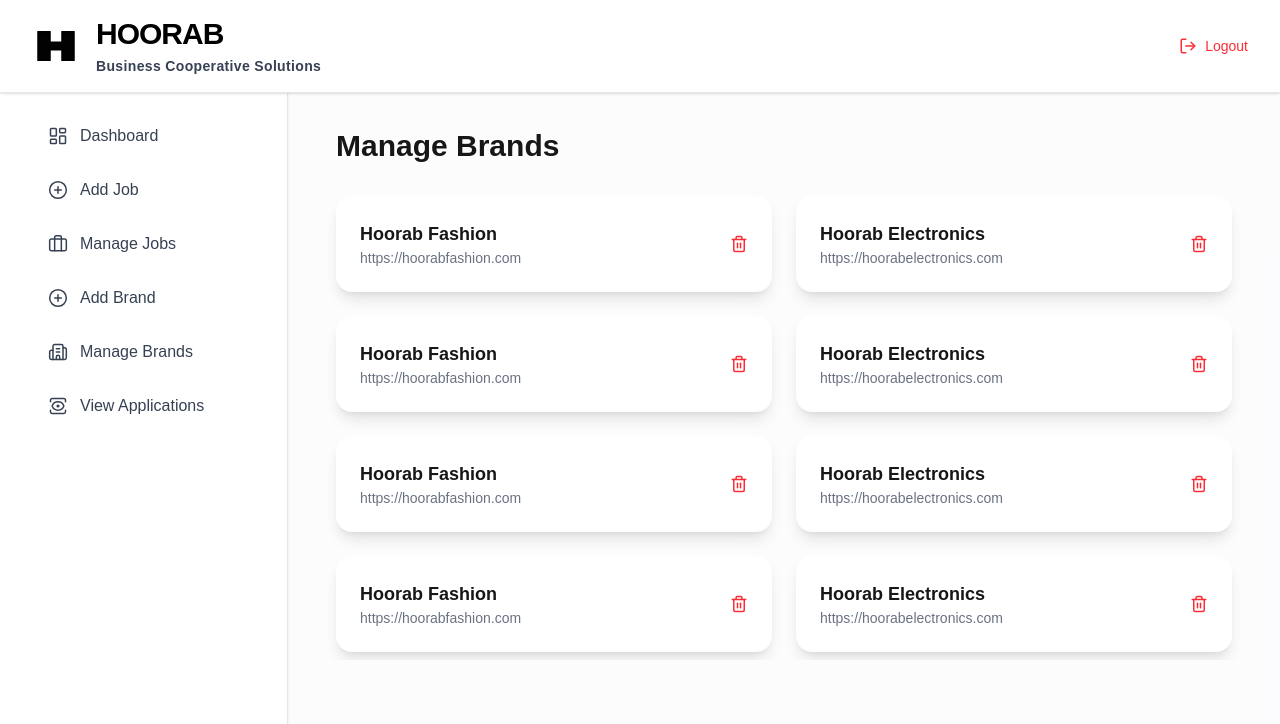
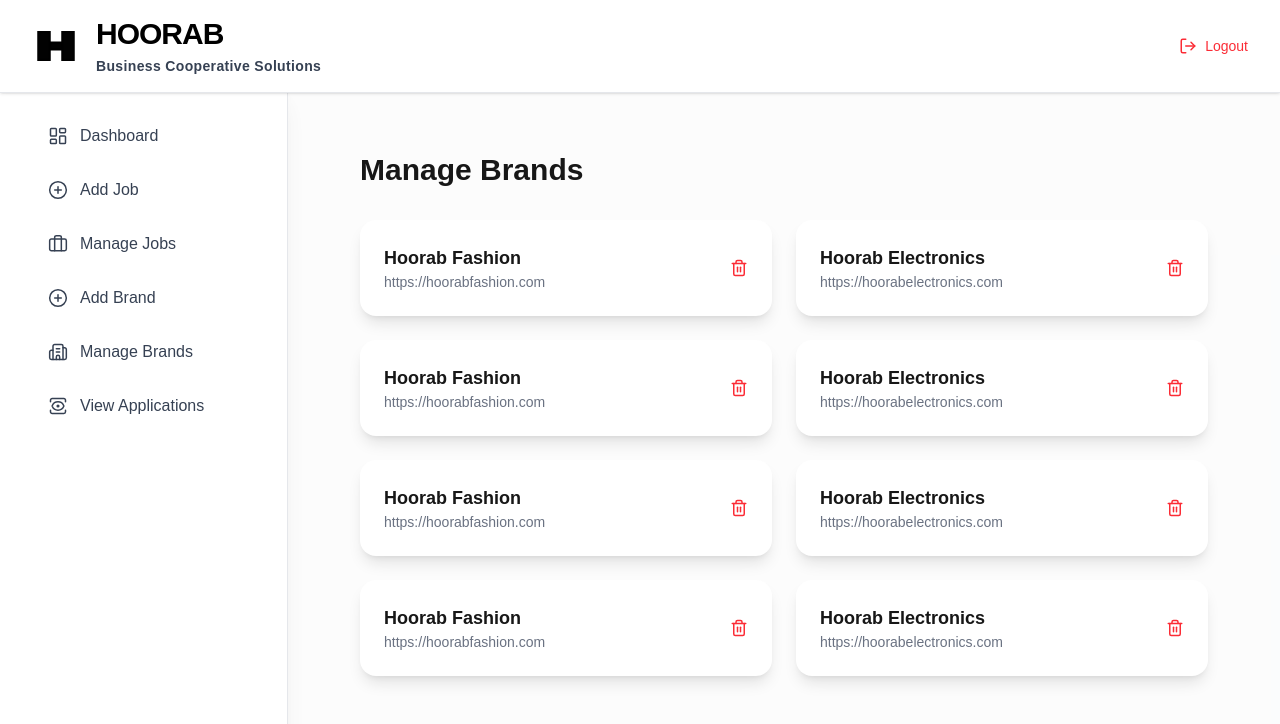
Before and after one commit to haroonkhadim123/business, a Next.js app: page /admin/manage-brands in a window 1280 px wide. Shown: the top 724 px of the page. Built offline with nearby package versions, Linux system fonts and the light colour scheme.

Commit message:
add new background colors

```diff
--- a/app/admin/dsahboardclientlayout.js
+++ b/app/admin/dsahboardclientlayout.js
@@ -25,7 +25,7 @@ export default function DashboardPage() {
   ];
 
   return (
-    <div className="space-y-8 p-6  ">
+    <div className="space-y-8 p-4 sm:p-6 lg:p-8  ">
       <div className="flex flex-col sm:flex-row sm:items-center sm:justify-between gap-4">
         <h1 className="text-2xl sm:text-3xl font-bold text-gray-900">
           Dashboard Overview
--- a/app/admin/layout.js
+++ b/app/admin/layout.js
@@ -79,7 +79,7 @@ export default function AdminLayout({ children }) {
 
       <div className="flex pt-20 ">
         {/* Desktop Sidebar */}
-        <aside className="hidden   md:block w-64 lg:w-72  bg-white shadow-sm border-r border-gray-200 min-h-screen">
+        <aside className="hidden   md:block w-64 lg:w-72  bg-white shadow-xl border-r border-gray-200 min-h-screen">
           <div className="p-6 lg:p-8">
             <SidebarLinks closeSidebar={closeSidebar} />
           </div>
--- a/app/admin/manage-brands/page.js
+++ b/app/admin/manage-brands/page.js
@@ -54,6 +54,7 @@ export default function ManageBrands() {
       website: "https://hoorabelectronics.com",
 
     },
+
   ]);
 
   const handleDelete = (id) => {
@@ -61,7 +62,7 @@ export default function ManageBrands() {
   };
 
   return (
-    <div className="p-2 overflow-scroll  ">
+    <div className="p-4 sm:p-6 lg:p-8 ">
       <h1 className="text-3xl font-bold mb-8">Manage Brands</h1>
 
       <div className="grid md:grid-cols-2 gap-6   ">
--- a/app/admin/view-application/page.js
+++ b/app/admin/view-application/page.js
@@ -37,7 +37,7 @@ export default function ViewApplicationsPage() {
   };
 
   return (
-    <div className="p-6 md:p-10 space-y-6 ">
+    <div className="p-4 md:p-10 space-y-6 ">
       <h1 className="text-2xl md:text-3xl font-bold text-gray-900">
         View Applications
       </h1>
```
